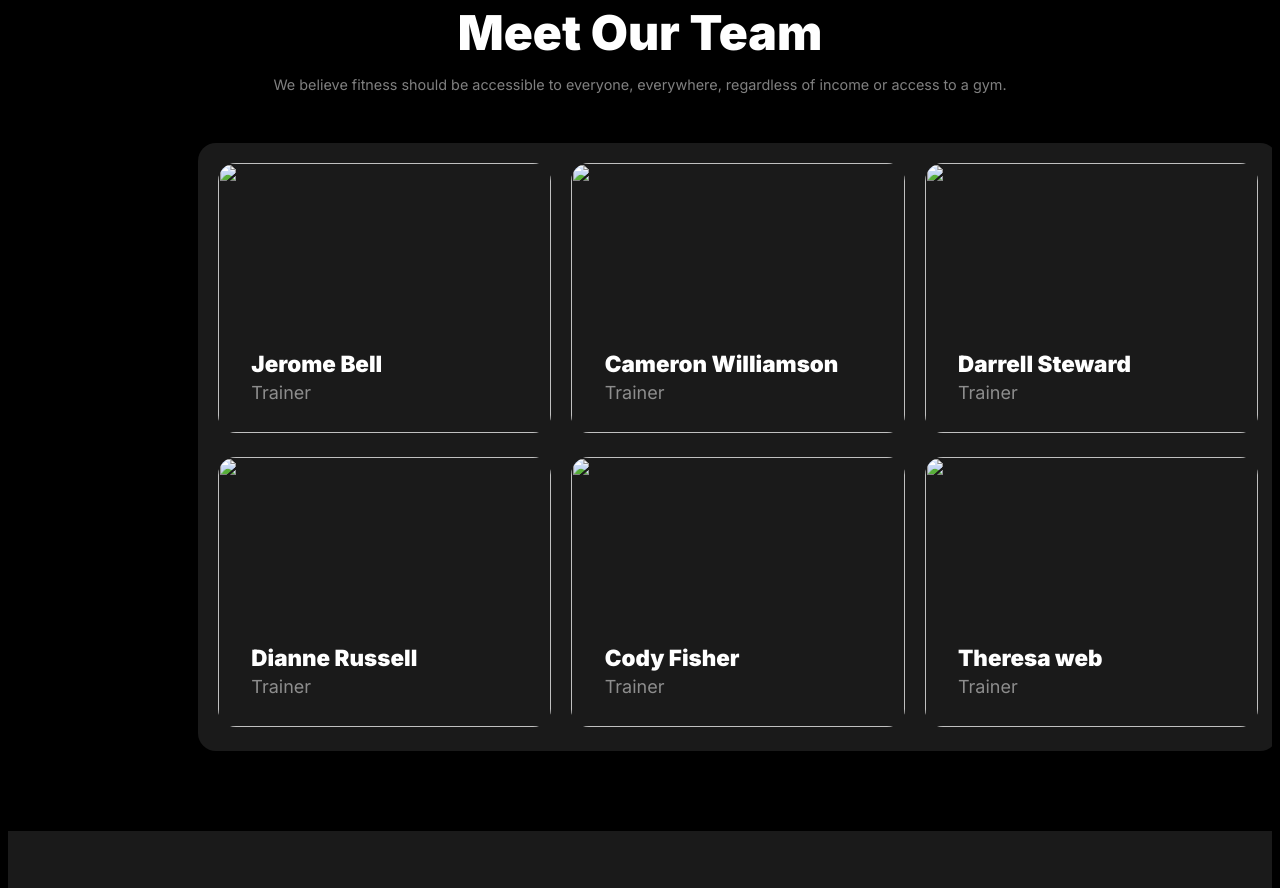
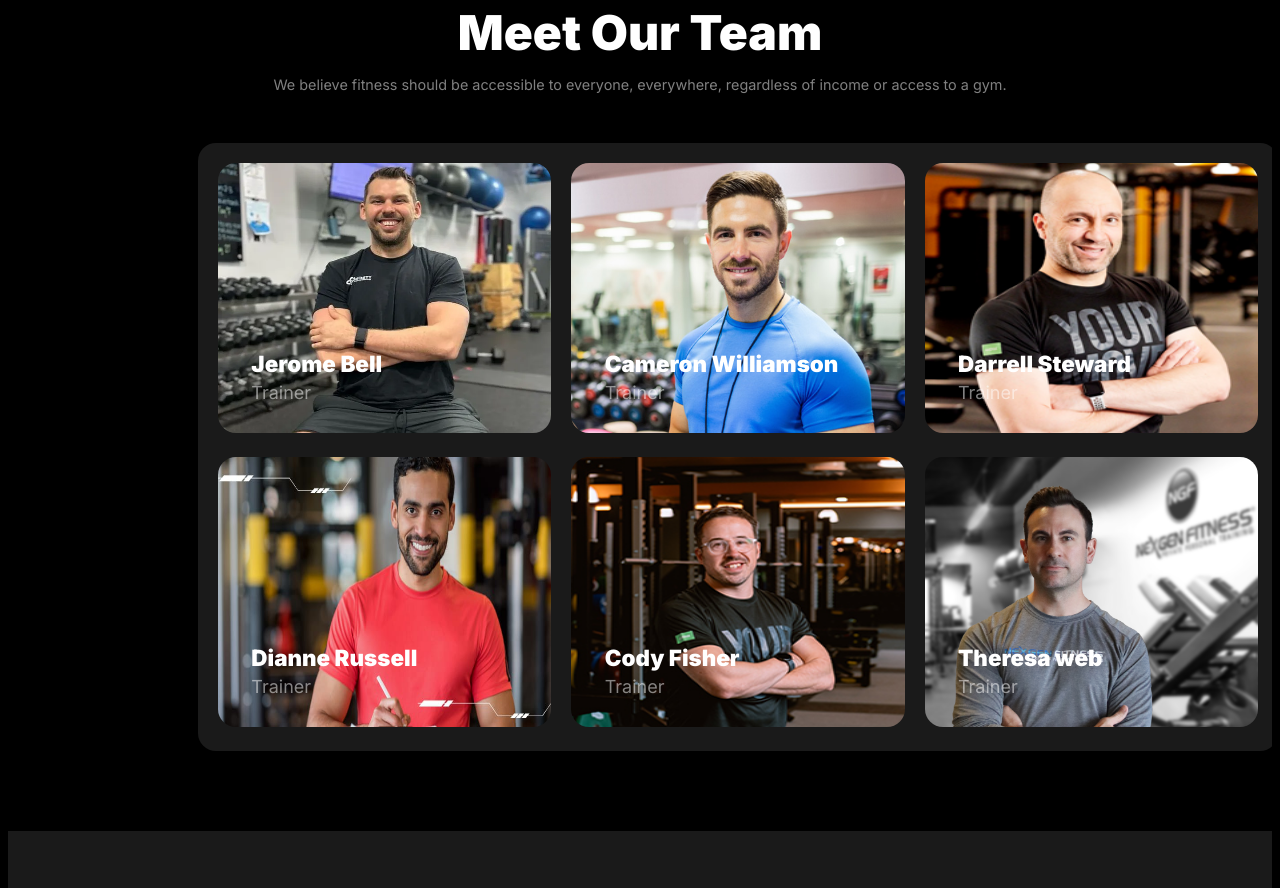
Before and after one commit to Bristyakter25/ASSIGNMENT-2, a plain HTML site: page index.html in a window 1280 px wide. Shown: the part 2396-3284 px from the top of the page. Drawn offline with Linux system fonts and the light colour scheme; the site is published under a folder, as on GitHub Pages, so addresses that start at the root find nothing; a web font is replaced by a local one.

Commit message:
addeded image section

```diff
--- a/index.html
+++ b/index.html
@@ -139,7 +139,7 @@
         <div class="trainers-img">
             <div class="container">
               <div class="members-intro">
-                  <img class="member-1" src="/images/trainer1.png" alt="">
+                  <img class="member-1" src="./images/trainer1.png" alt="">
                      <div class="id">
                        <h3 class="white-clr trainer-name">Jerome Bell</h3>
                        <p class="trainer-designation">Trainer</p>
@@ -147,21 +147,21 @@
 
                </div>
             <div class="members-intro">
-                  <img class="member" src="/images/trainer2.png" alt="">
+                  <img class="member" src="./images/trainer2.png" alt="">
                     <div class="id">
                     <h3 class="white-clr trainer-name">Cameron Williamson</h3>
                     <p class="trainer-designation">Trainer</p>
                 </div>
             </div>
             <div class="members-intro">
-                <img class="member" src="/images/trainer3.png" alt="">
+                <img class="member" src="./images/trainer3.png" alt="">
                 <div class="id">
                 <h3 class="white-clr trainer-name">Darrell Steward </h3>
                 <p class="trainer-designation">Trainer</p>
             </div>
          </div>
             <div class="members-intro">
-                <img class="member-1" src="/images/trainer4.png" alt="">
+                <img class="member-1" src="./images/trainer4.png" alt="">
                 <div class="id">
                     <h3 class="white-clr trainer-name">Dianne Russell</h3>
                     <p class="trainer-designation">Trainer</p>
@@ -169,14 +169,14 @@
             </div>
 
             <div class="members-intro">
-                <img class="member" src="/images/trainer5.png" alt="">
+                <img class="member" src="./images/trainer5.png" alt="">
                 <div class="id">
                 <h3 class="white-clr trainer-name">Cody Fisher </h3>
                 <p class="trainer-designation">Trainer</p>
                 </div>
             </div>
             <div class="members-intro">
-                <img class="member" src="/images/trainer6.png" alt="">
+                <img class="member" src="./images/trainer6.png" alt="">
                 <div class="id">
                 <h3 class="white-clr trainer-name">Theresa web</h3>
                 <p class="trainer-designation">Trainer</p>
```
